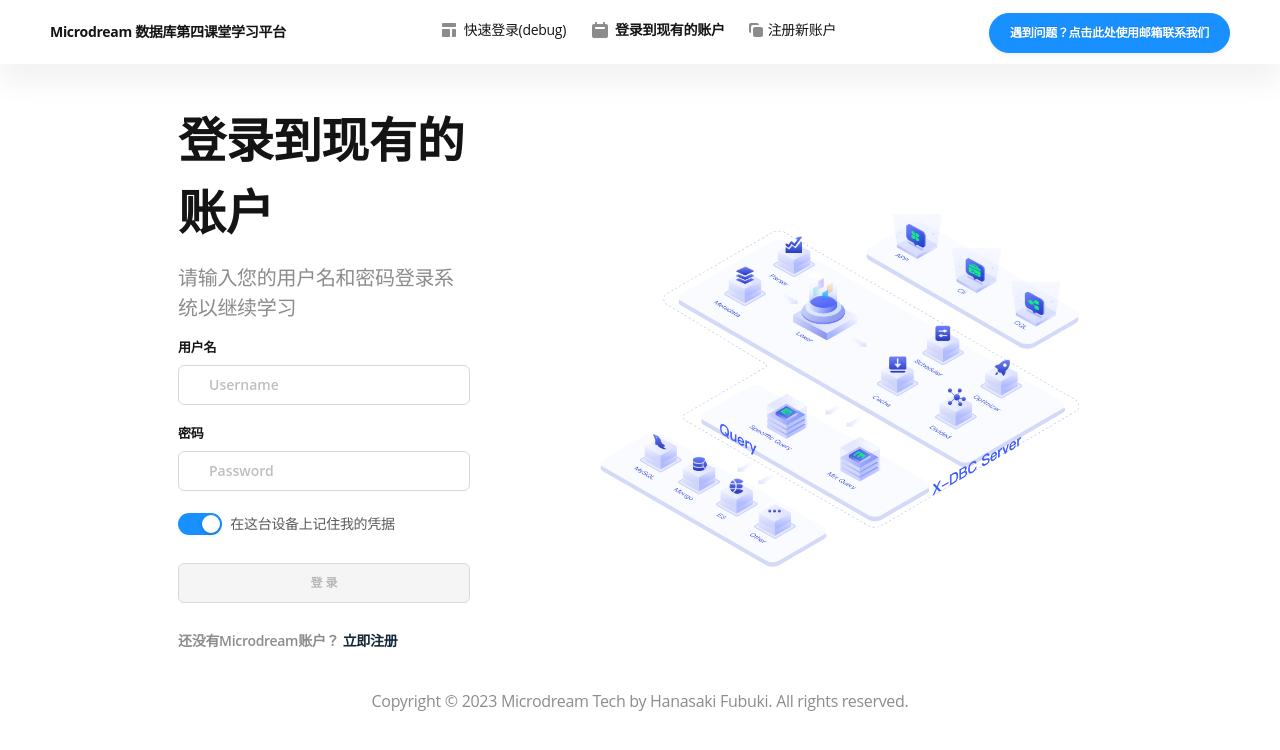
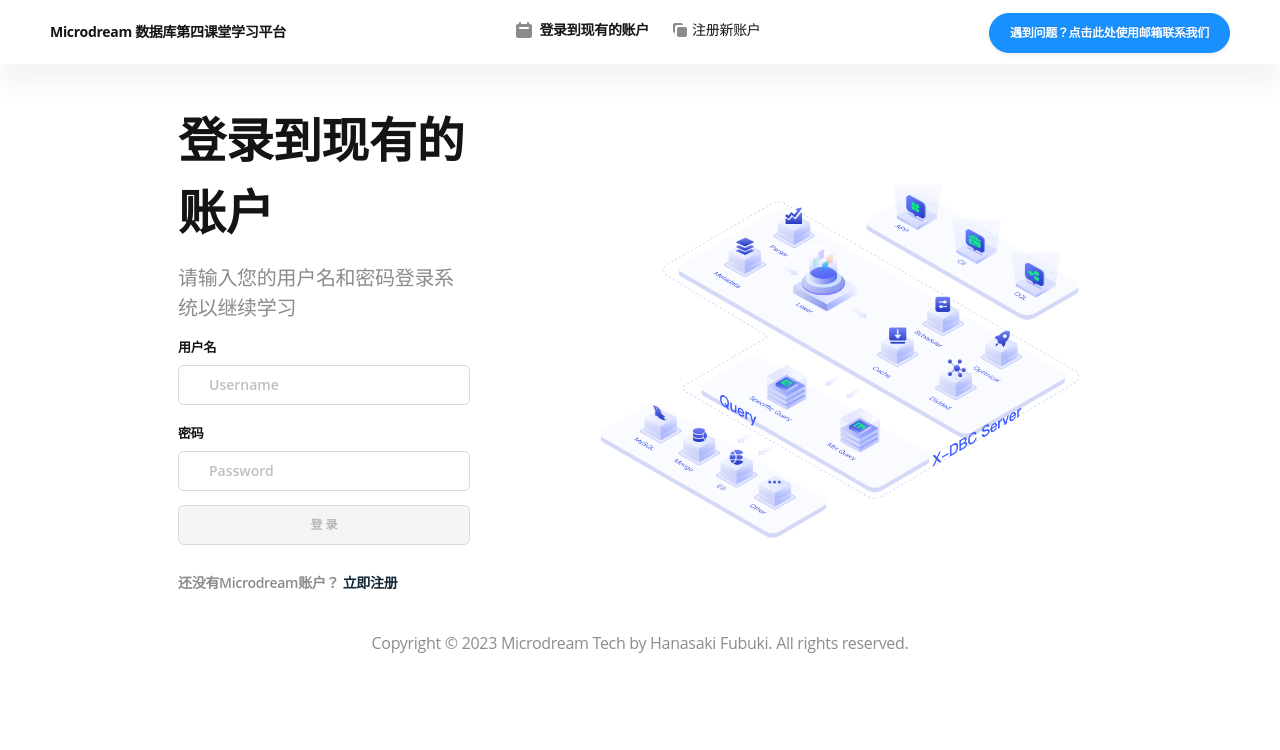
Before and after one commit to hanasaki-fubuki/DatabaseOnlineCoursePlatform, a Vue app in the folder vue/: page /links#/sign-in in a window 1280 px wide. Shown: the top 750 px of the page. Built offline with nearby package versions, Linux system fonts and the light colour scheme; what vue-github-buttons would draw is missing.

Commit message:
update sign in page update default header

```diff
--- a/vue/src/components/Headers/DefaultHeader.vue
+++ b/vue/src/components/Headers/DefaultHeader.vue
@@ -16,16 +16,6 @@
 
 			<!-- Navigation Menu For Large Screens -->
 			<a-menu mode="horizontal" class="menu-large">
-				<a-menu-item>
-					<router-link to="/dashboard" class="nav-link" @click="e => e.preventDefault()">
-						<svg width="20" height="20" viewBox="0 0 20 20" fill="none" xmlns="http://www.w3.org/2000/svg">
-							<path class="fill-muted" d="M3 4C3 3.44772 3.44772 3 4 3H16C16.5523 3 17 3.44772 17 4V6C17 6.55228 16.5523 7 16 7H4C3.44772 7 3 6.55228 3 6V4Z" fill="#111827"/>
-							<path class="fill-muted" d="M3 10C3 9.44771 3.44772 9 4 9H10C10.5523 9 11 9.44771 11 10V16C11 16.5523 10.5523 17 10 17H4C3.44772 17 3 16.5523 3 16V10Z" fill="#111827"/>
-							<path class="fill-muted" d="M14 9C13.4477 9 13 9.44771 13 10V16C13 16.5523 13.4477 17 14 17H16C16.5523 17 17 16.5523 17 16V10C17 9.44771 16.5523 9 16 9H14Z" fill="#111827"/>
-						</svg>
-						<span>快速登录(debug)</span>
-					</router-link>
-				</a-menu-item>
 				<a-menu-item>
 					<router-link to="/sign-in" class="nav-link" @click="e => e.preventDefault()">
 						<svg width="20" height="20" viewBox="0 0 20 20" fill="none" xmlns="http://www.w3.org/2000/svg">
--- a/vue/src/views/Sign-In.vue
+++ b/vue/src/views/Sign-In.vue
@@ -41,9 +41,6 @@
 						]" type="password" placeholder="Password" >
               <a-icon slot="prefix" type="lock" style="color: rgba(0,0,0,.25)" />
             </a-input>
-					</a-form-item>
-					<a-form-item class="mb-10">
-    					<a-switch v-model="rememberMe" /> 在这台设备上记住我的凭据
 					</a-form-item>
 					<a-form-item>
 						<a-button type="primary" block html-type="submit" class="login-form-button" v-on:click="signin()" :disabled="hasErrors(form.getFieldsError())">
```
